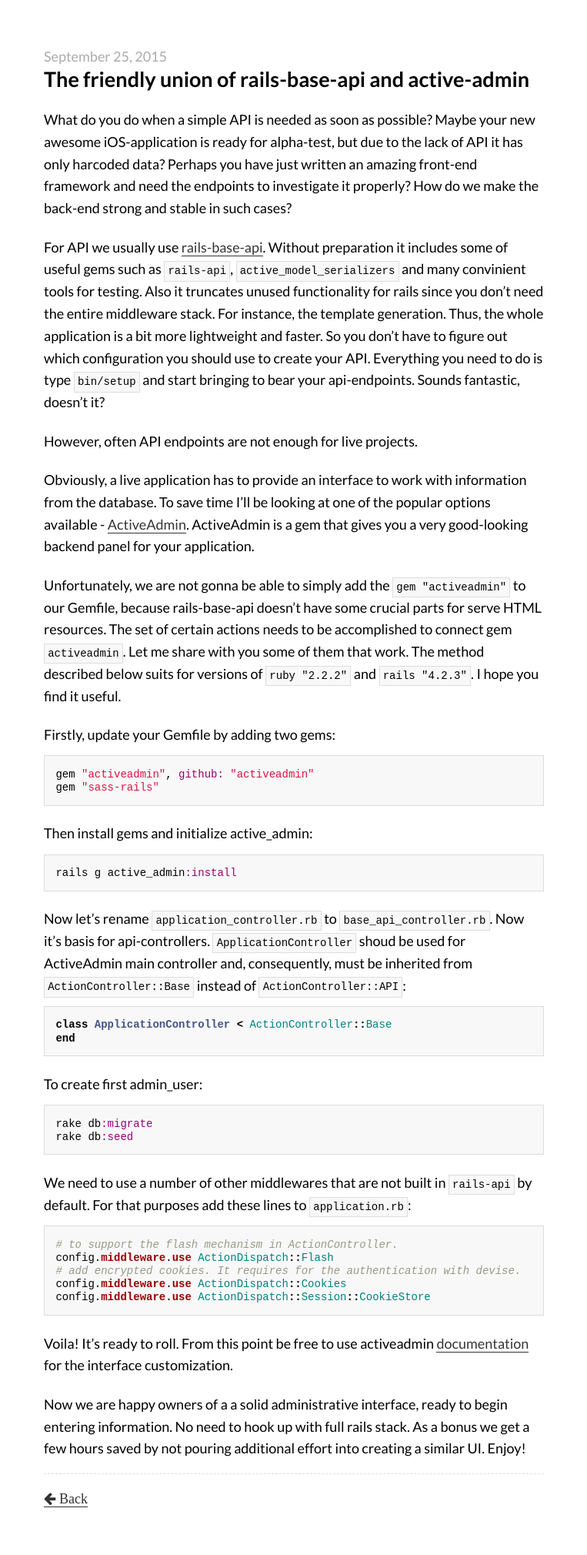
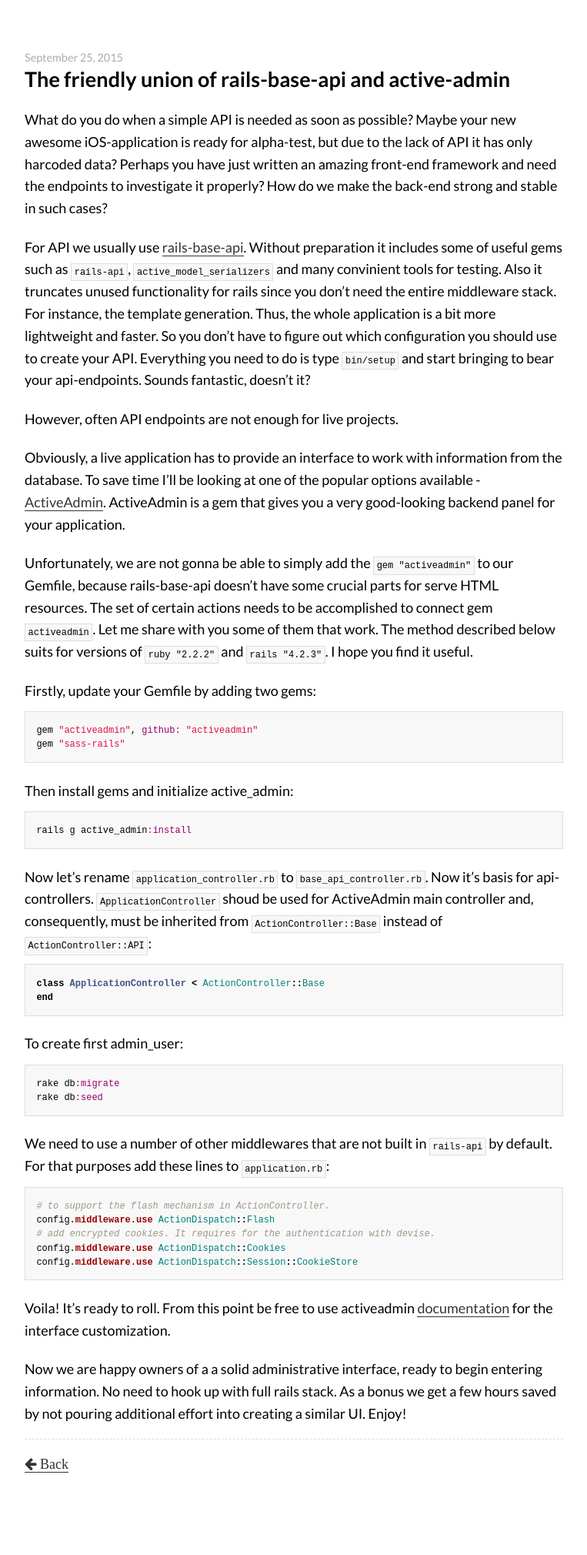
Before and after one commit to ArturMinnullin/arturminnullin.github.io, a Jekyll site: the page built from _posts/2015-09-25-the-friendly-union-of-rails-base-api-and-active-admin.markdown, in a window 1280 px wide. Shown: the whole page at 77% size, without its empty margins (258-1021 px from the left). Built offline with Jekyll 4.4.1, drawn with Linux system fonts in a browser that asks for light colours; nearby versions of some CDN libraries; Markdown is read by kramdown in place of the engine named in the settings; after the commit the page ends 1975 px from its top, so only the background shows below that.

```diff
--- a/_layouts/default.html
+++ b/_layouts/default.html
@@ -18,5 +18,6 @@
         {{ content }}
       </div>
     </div>
+    {% include analytics.html %}
   </body>
 </html>
--- a/_sass/core/_base.scss
+++ b/_sass/core/_base.scss
@@ -31,5 +31,5 @@ pre {
 }
 
 code {
-  font-size: 14px;
+  font-size: 12px;
 }
--- a/_sass/modules/_layout.scss
+++ b/_sass/modules/_layout.scss
@@ -7,7 +7,7 @@
 }
 
 .wrapper {
-  max-width: 650px;
+  max-width: 700px;
   width: auto;
   margin: 0 auto;
 }
--- a/_sass/modules/_post.scss
+++ b/_sass/modules/_post.scss
@@ -8,6 +8,7 @@
   }
 
   span {
+    font-size: 0.8em;
     color: $grey-color;
   }
 }
@@ -32,10 +33,6 @@
   }
 }
 
-.back-link {
-
-}
-
 :not(pre) > code {
   line-height: .9em;
   background-color: $code-background;
@@ -44,6 +41,6 @@
 }
 
 pre {
+  display: block;
   overflow-x: auto;
-  display: block;
 }
--- a/index.html
+++ b/index.html
@@ -1,6 +1,6 @@
 ---
 layout: default
-title: Artur Minnullin | It's my name
+title: Artur Minnullin | That's my name
 ---
 <div class="main-info">
   <img src="/assets/my_photo.jpg" class="avatar">
```
Also changed, not shown: _includes/analytics.html (added, +9 -0 lines).
